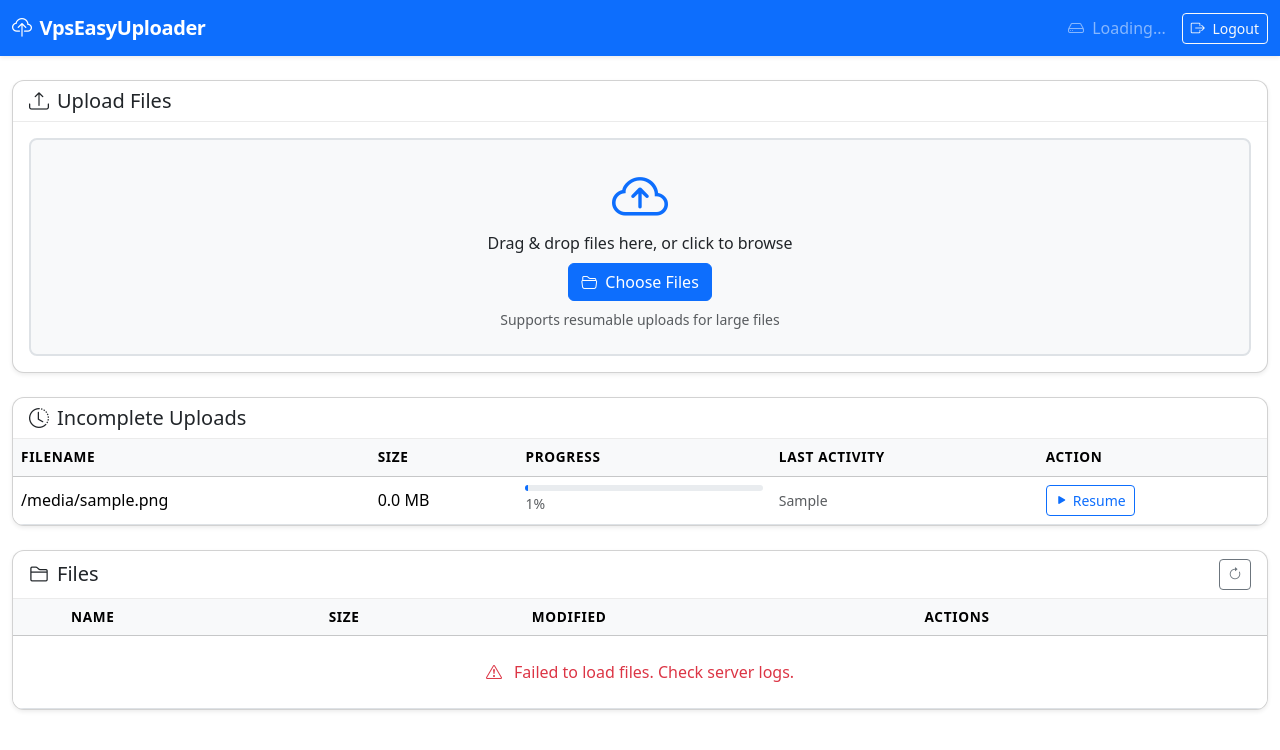
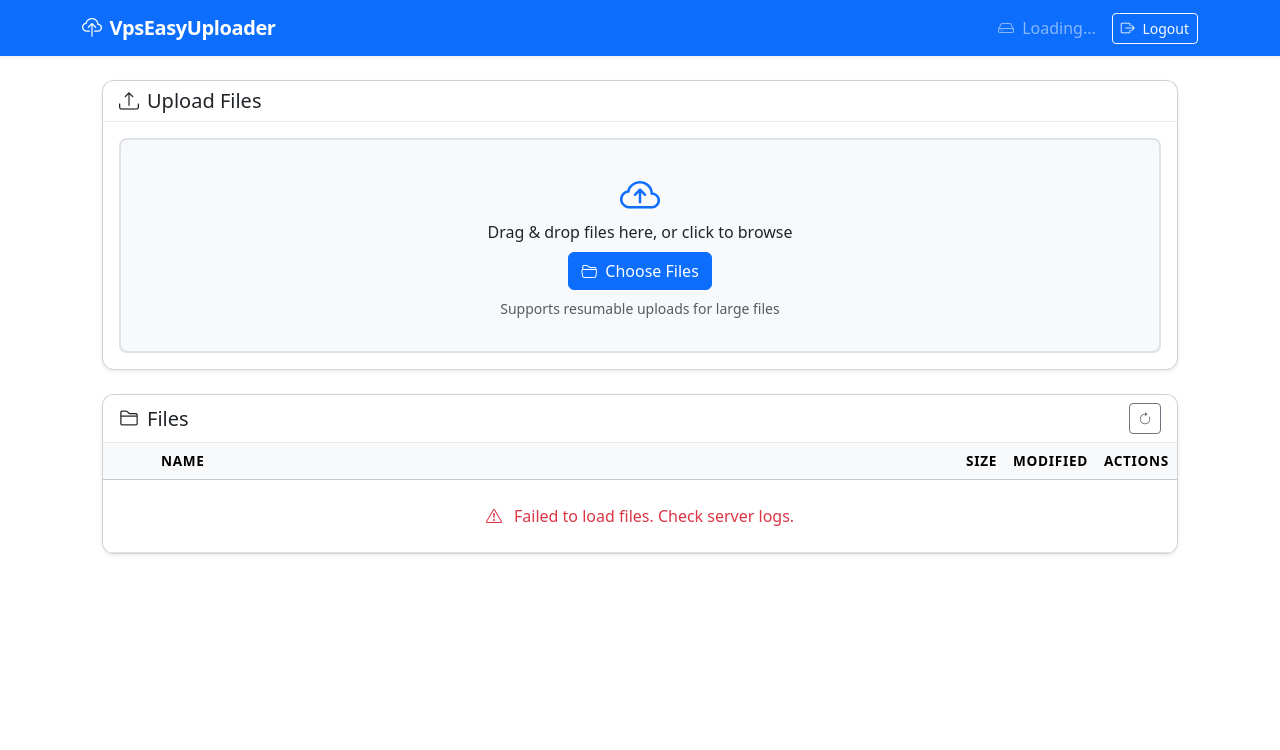
Before and after one commit to HoomanJCode/VpsEasyUploader, a Flask app: template templates/index.html in a window 1280 px wide. Shown: the top 750 px of the page. Run offline with Flask 3, Linux system fonts and the light colour scheme; the template is opened without the code that fills it: most values are stand-ins (such as "Sample title", 1, 10 or a date in 2020); some libraries are stand-ins or nearby versions.

Commit message:
style: tighten PC layout, center content, constrain table columns
- Switched container-fluid to container on nav and main for centered
  max-width layout instead of full-width on desktop.
- main.container max-width capped at 1100px for very large screens.
- Table columns: Size/Modified/Action shrink to content via
  width:1%;white-space:nowrap, Progress fixed at 180px.
- Drop zone: tighter padding (2rem 1rem), smaller icon (2.5rem).
- Removed the separate Active Uploads section HTML.
- Renamed Incomplete Uploads heading to just Uploads.
- Progress bar min-width tightened to 80px.

```diff
--- a/static/css/style.css
+++ b/static/css/style.css
@@ -8,6 +8,7 @@
     transition: all 0.2s ease;
     cursor: pointer;
     background-color: #f8f9fa;
+    padding: 2rem 1rem;
 }
 
 #drop-zone.drag-over {
@@ -21,34 +22,28 @@
     transition: transform 0.2s ease;
 }
 
-/* ===== Upload Progress Bars ===== */
-.upload-item {
-    background: #fff;
-    border: 1px solid #dee2e6;
-    border-radius: 0.5rem;
-    padding: 0.75rem 1rem;
-    margin-bottom: 0.5rem;
-    transition: opacity 0.3s ease;
+#drop-zone i.display-4 {
+    font-size: 2.5rem;
 }
 
-.upload-item.completed {
-    opacity: 0.7;
-    background: #d1e7dd;
-    border-color: #a3cfbb;
+/* ===== Unified Uploads Section ===== */
+#incomplete-section .progress {
+    min-width: 80px;
 }
 
-.upload-item.error {
-    background: #f8d7da;
-    border-color: #f1aeb5;
+#incomplete-section tbody tr {
+    transition: background-color 0.2s ease;
 }
 
-.upload-item .progress {
-    height: 8px;
-    border-radius: 4px;
+#incomplete-section .pause-btn,
+#incomplete-section .resume-btn {
+    padding: 0.2rem 0.45rem;
+    font-size: 0.875rem;
 }
 
-.upload-item .progress-bar {
-    transition: width 0.3s ease;
+/* ===== Layout constraints ===== */
+main.container {
+    max-width: 1100px;
 }
 
 /* ===== Table Styles ===== */
@@ -109,11 +104,6 @@
     border-bottom: 1px solid rgba(0, 0, 0, 0.08);
 }
 
-/* ===== Incomplete upload section ===== */
-#incomplete-section .progress {
-    min-width: 100px;
-}
-
 /* ===== Modal tweaks ===== */
 .modal-content {
     border-radius: 0.75rem;
@@ -142,11 +132,15 @@
     }
 
     #drop-zone {
-        padding: 1.5rem 1rem;
+        padding: 1.25rem 0.75rem;
     }
 
     #drop-zone i.display-4 {
         font-size: 2rem;
+    }
+
+    #incomplete-section .progress {
+        min-width: 60px;
     }
 }
 
--- a/templates/index.html
+++ b/templates/index.html
@@ -12,7 +12,7 @@
 <body>
     <!-- Top Navbar -->
     <nav class="navbar navbar-expand-lg navbar-dark bg-primary shadow-sm">
-        <div class="container-fluid">
+        <div class="container">
             <a class="navbar-brand" href="/">
                 <i class="bi bi-cloud-upload me-2"></i>VpsEasyUploader
             </a>
@@ -29,7 +29,7 @@
     </nav>
 
     <!-- Main Content -->
-    <main class="container-fluid py-4">
+    <main class="container py-4">
         <!-- Upload Area -->
         <div class="card shadow-sm mb-4">
             <div class="card-header d-flex justify-content-between align-items-center">
@@ -37,7 +37,7 @@
             </div>
             <div class="card-body">
                 <!-- Drop zone -->
-                <div id="drop-zone" class="border border-2 border-dashed rounded-3 p-4 text-center">
+                <div id="drop-zone" class="border border-2 border-dashed rounded-3 text-center">
                     <i class="bi bi-cloud-arrow-up display-4 text-primary mb-3"></i>
                     <p class="mb-2">Drag &amp; drop files here, or click to browse</p>
                     <input type="file" id="file-input" class="d-none" multiple>
@@ -47,18 +47,14 @@
                     <p class="text-muted small mt-2 mb-0">Supports resumable uploads for large files</p>
                 </div>
 
-                <!-- Active Uploads -->
-                <div id="active-uploads" class="mt-3 d-none">
-                    <h6 class="mb-3"><i class="bi bi-arrow-repeat me-2"></i>Active Uploads</h6>
-                    <div id="upload-list"></div>
-                </div>
+
             </div>
         </div>
 
-        <!-- Incomplete Uploads -->
-        <div id="incomplete-section" class="card shadow-sm mb-4 {% if not incomplete_uploads %}d-none{% endif %}">
+        <!-- Uploads (active, paused, and incomplete) -->
+        <div id="incomplete-section" class="card shadow-sm mb-4 d-none">
             <div class="card-header">
-                <h5 class="mb-0"><i class="bi bi-clock-history me-2"></i>Incomplete Uploads</h5>
+                <h5 class="mb-0"><i class="bi bi-cloud-arrow-up me-2"></i>Uploads</h5>
             </div>
             <div class="card-body p-0">
                 <div class="table-responsive">
@@ -66,10 +62,10 @@
                         <thead class="table-light">
                             <tr>
                                 <th>Filename</th>
-                                <th>Size</th>
-                                <th>Progress</th>
-                                <th>Last Activity</th>
-                                <th>Action</th>
+                                <th class="text-end" style="width:1%;white-space:nowrap;">Size</th>
+                                <th style="width:180px;">Progress</th>
+                                <th style="width:1%;white-space:nowrap;">Activity</th>
+                                <th style="width:1%;white-space:nowrap;"></th>
                             </tr>
                         </thead>
                         <tbody id="incomplete-table-body">
@@ -113,9 +109,9 @@
                             <tr>
                                 <th style="width: 50px;"></th>
                                 <th>Name</th>
-                                <th>Size</th>
-                                <th>Modified</th>
-                                <th>Actions</th>
+                                <th class="text-end" style="width:1%;white-space:nowrap;">Size</th>
+                                <th style="width:1%;white-space:nowrap;">Modified</th>
+                                <th style="width:1%;white-space:nowrap;">Actions</th>
                             </tr>
                         </thead>
                         <tbody id="file-table-body">
```
